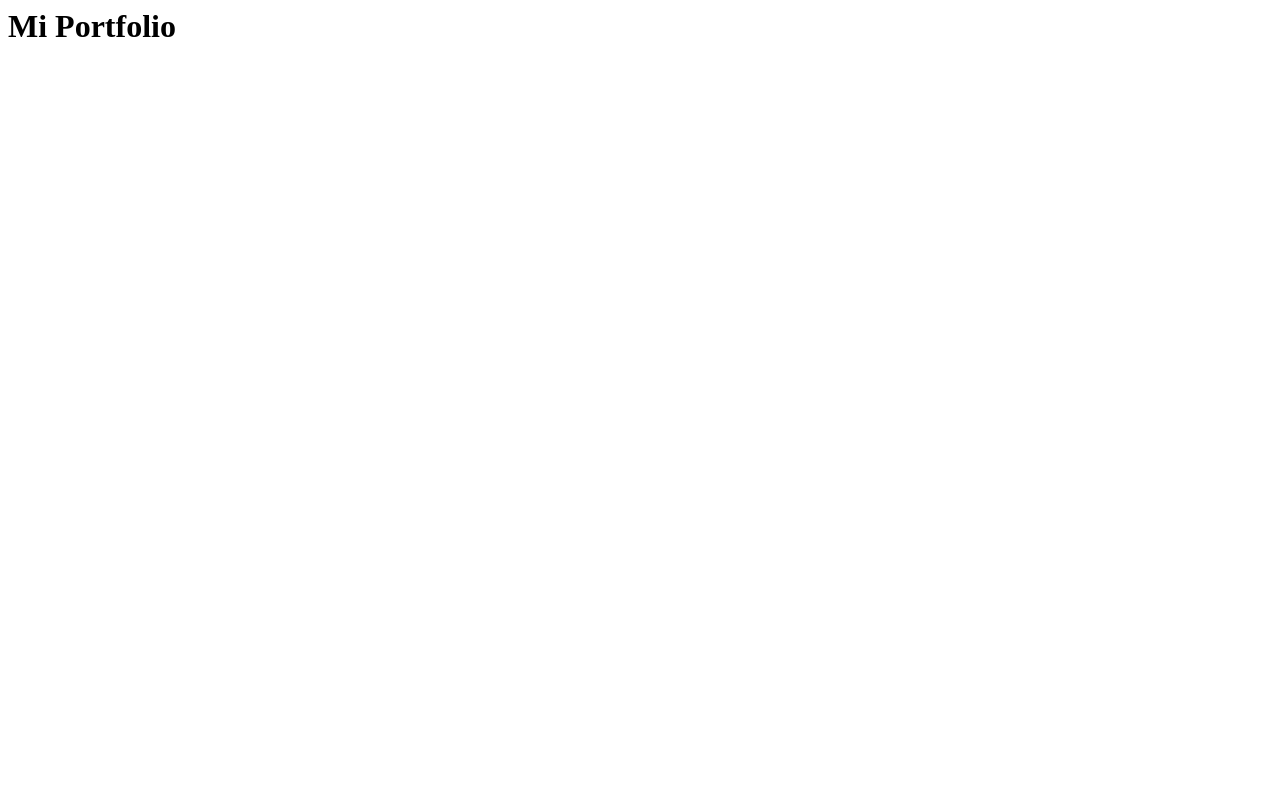
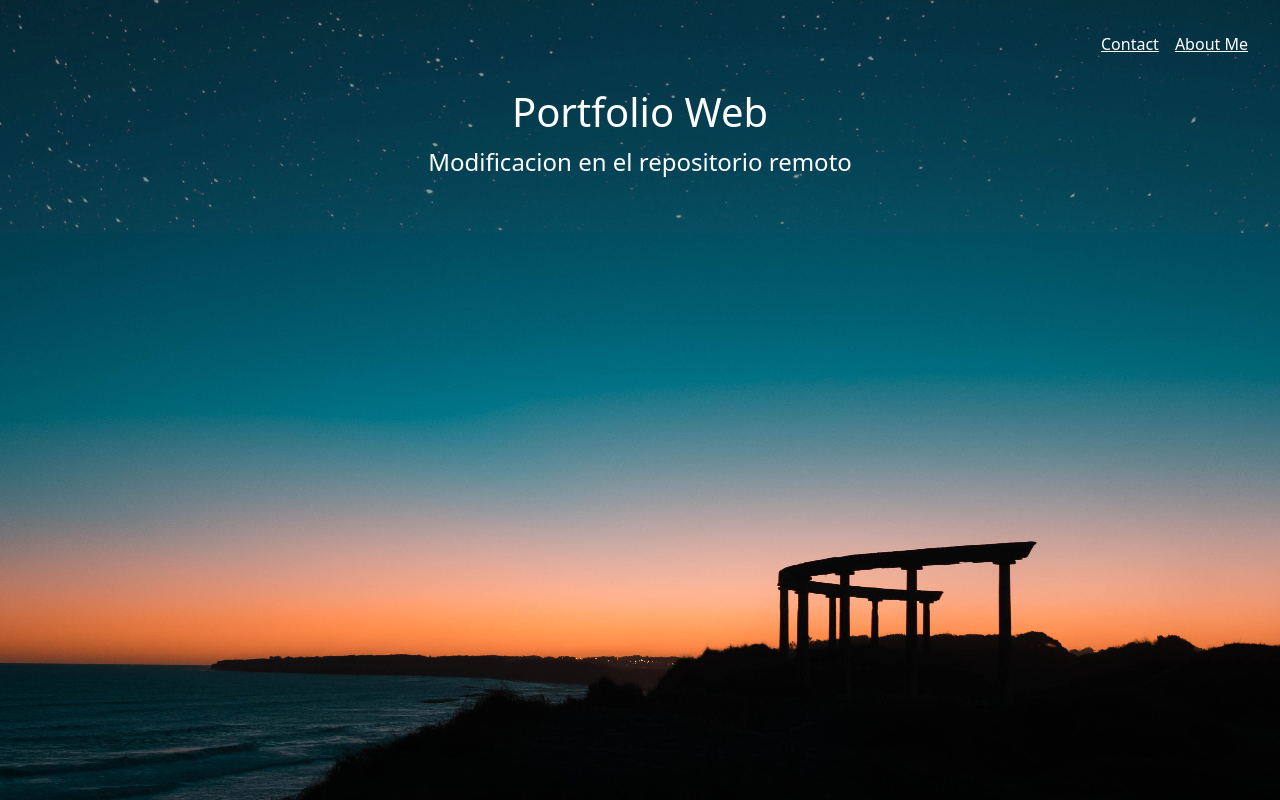
Before and after one commit to cacomdp70/PortfolioFrontend, a plain HTML site: page index.html in a window 1280 px wide. Drawn offline with nearby package versions, Linux system fonts and the light colour scheme.

Commit message:
Commit Unidad2

```diff
--- a/index.html
+++ b/index.html
@@ -1 +1,37 @@
-<h1>Mi Portfolio</h1>
+<!DOCTYPE html>
+
+<html>
+    <head lang="ES">
+      <meta charset="utf-8">
+      <meta http-equiv="X-UA-Compatible" content="IE=edge">
+      <meta name="viewport" content="width=device-width, initial-scale=1.0">
+      <!-- Bootstrap CSS -->
+      <!-- CSS only -->
+      <link href="https://cdn.jsdelivr.net/npm/bootstrap@5.2.2/dist/css/bootstrap.min.css" rel="stylesheet" integrity="sha384-Zenh87qX5JnK2Jl0vWa8Ck2rdkQ2Bzep5IDxbcnCeuOxjzrPF/et3URy9Bv1WTRi" crossorigin="anonymous">
+      <!-- HOJA DE ESTILOS CSS -->
+      <link rel="stylesheet" type="text/css" href="styles.css">
+      <title id="titulo">Mi Portfolio Web</title>
+    </head>
+
+  <body>
+      <!-- Bootstrap JS -->
+      <!-- JavaScript Bundle with Popper -->
+      <script src="https://cdn.jsdelivr.net/npm/bootstrap@5.2.2/dist/js/bootstrap.bundle.min.js" integrity="sha384-OERcA2EqjJCMA+/3y+gxIOqMEjwtxJY7qPCqsdltbNJuaOe923+mo//f6V8Qbsw3" crossorigin="anonymous"></script>
+    <header>
+      <div class="panelnavflex">
+        <div class="Contacto"></div>
+          <a style="color:rgb(255, 255, 255)" href="#">Contact</a>
+        <div class="espacio"> </div>
+        <div class="Inicio"></div>
+          <a style="color:rgb(255, 255, 255)" href="#titulo">About Me</a>
+      </div>
+    </header>
+
+      <div class="titulo">
+        <h1>Portfolio Web</h1>
+        <p> Modificacion en el repositorio remoto</p>
+      </div>
+
+
+  </body>
+</html>
--- /dev/null
+++ b/styles.css
@@ -0,0 +1,29 @@
+.panelnavflex {
+    display:flex;
+    justify-content: right;
+    box-align: right;
+    margin-left: 2em;
+    margin: 2em;
+    color: rgb(255, 255, 255);
+}
+.espacio {
+    margin-right: 1em;
+}
+
+.titulo{
+    text-align: center;
+    font-size: x-large;
+}
+
+body{
+    background-image: url("Imagenes/screen-0.jpg");
+    background-attachment: fixed;
+}
+
+h1 {
+    color: rgb(255, 255, 255);
+}
+
+p {
+    color: rgb(255, 255, 255);
+}
```
Also changed, not shown: Imagenes/screen-0.jpg (added).
